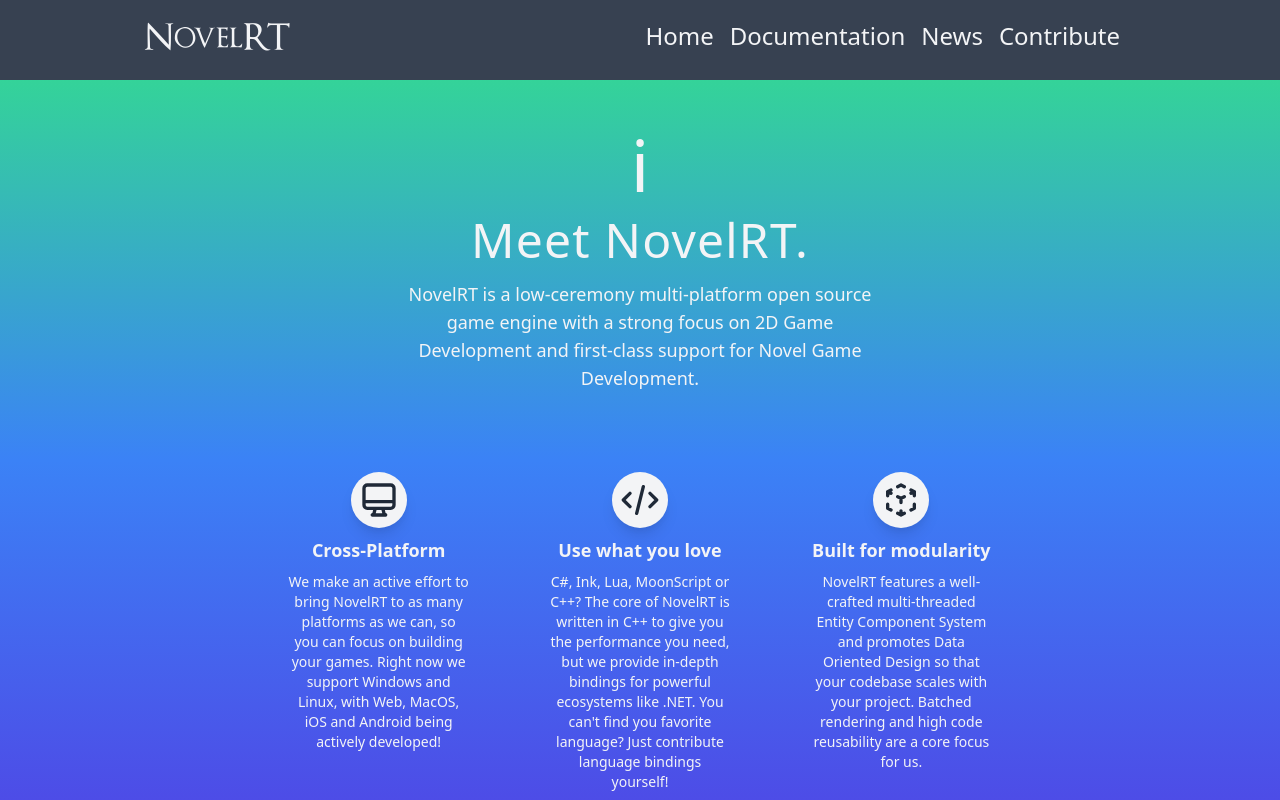
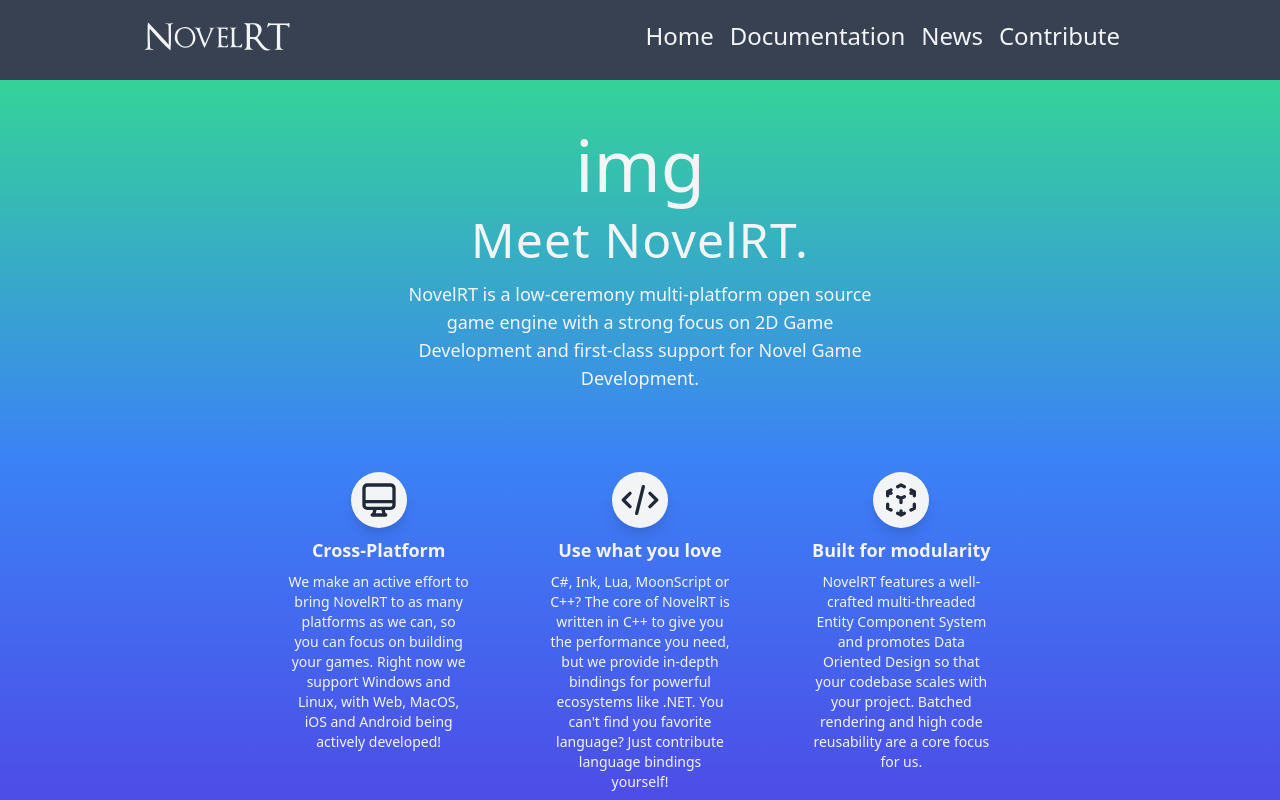
Before and after one commit to novelrt/novelrt.github.io, a Gatsby site: page / in a window 1280 px wide. Shown: the top 800 px of the page. Built offline with nearby package versions, Linux system fonts and the light colour scheme; Gatsby itself is replaced by a stand-in of ours.

Commit message:
change i to img

```diff
--- a/src/pages/index.js
+++ b/src/pages/index.js
@@ -9,7 +9,7 @@ const IndexPage = () => {
             <title>NovelRT</title>
             <Layout>
                 <div id="main-branding" className="flex flex-col items-center py-12 md:px-12 lg:px-36 xl:px-46 2xl:px-64 bg-gradient-to-b from-green-400 via-blue-500 to-indigo-600">
-                    <p className="text-7xl">i</p>
+                    <p className="text-7xl">img</p>
                     <h1 className="my-4 text-5xl tracking-wide">
                         Meet NovelRT.
                     </h1>
```
